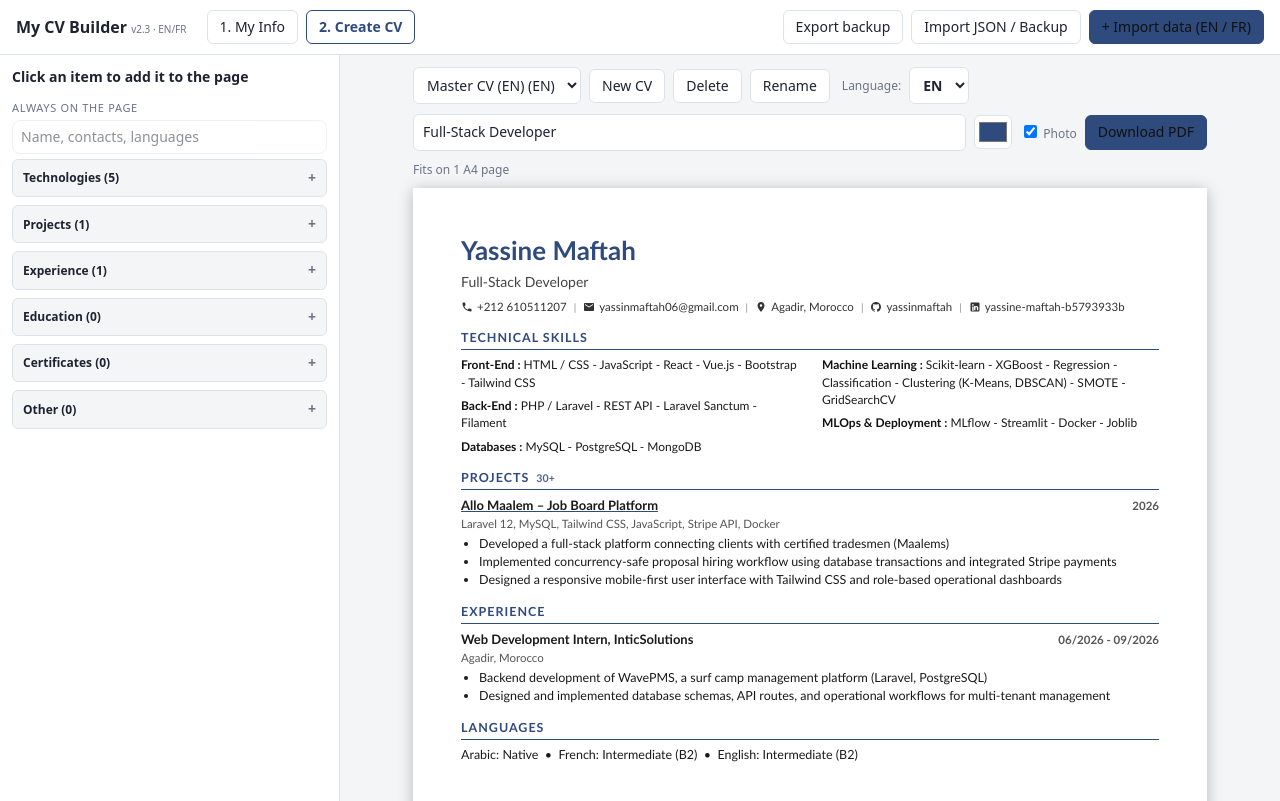
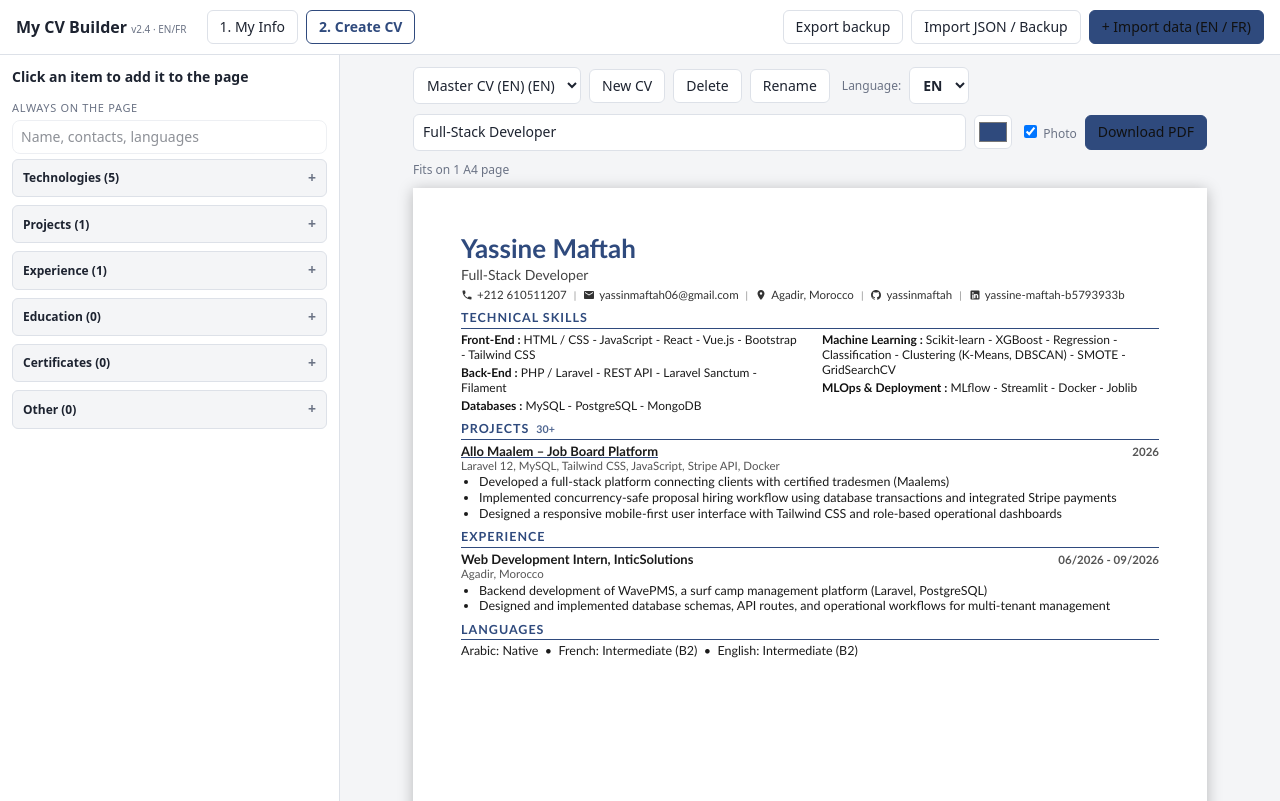
Before and after one commit to yassinmaftah/cv, a plain HTML site: page index.html in a window 1280 px wide. Both pictures are taken after a click on the button "2. Create CV". Drawn offline with Linux system fonts and the light colour scheme.

Commit message:
Reduce CV whitespace without changing original design (index.html)

```diff
--- a/index.html
+++ b/index.html
@@ -57,12 +57,12 @@ label{display:block;font-size:12px;color:var(--mut);margin:8px 0 3px}
 .tool input[type=color]{width:38px;padding:2px;height:34px}
 #pagebox{flex:none;position:relative}
 #page{transform-origin:top left}
-#page{width:794px;min-height:1123px;background:#fff;color:#1a1a1a;padding:44px 48px;box-shadow:0 2px 14px rgba(0,0,0,.25);font:12.5px/1.45 Calibri,Arial,sans-serif}
+#page{width:794px;min-height:1123px;background:#fff;color:#1a1a1a;padding:44px 48px;box-shadow:0 2px 14px rgba(0,0,0,.25);font:12.5px/1.25 Calibri,Arial,sans-serif}
 #page h1{margin:0;font-size:26px;color:var(--cvac)}
 #page .hl{font-size:14px;color:#444;margin-top:2px}
 
 /* Contact line */
-#page .ct{font-size:11.5px;color:#333;margin-top:7px;display:flex;flex-wrap:wrap;align-items:center;line-height:1.4}
+#page .ct{font-size:11.5px;color:#333;margin-top:4px;display:flex;flex-wrap:wrap;align-items:center;line-height:1.25}
 #page .ct-item{display:inline-flex;align-items:center;color:#333;text-decoration:none;white-space:nowrap}
 #page a.ct-item{color:#333;text-decoration:none}
 #page a.ct-item:hover{text-decoration:underline}
@@ -74,23 +74,23 @@ label{display:block;font-size:12px;color:var(--mut);margin:8px 0 3px}
 #page h3 .project-count-link:hover{text-decoration:underline}
 #page h3 .project-count{font-size:.85em;font-weight:700;letter-spacing:0;opacity:.85}
 /* CV Sections & Items */
-#page h3{margin:14px 0 6px;font-size:12.5px;font-weight:700;text-transform:uppercase;letter-spacing:.08em;color:var(--cvac,#1d2330);border-bottom:1.5px solid var(--cvac,#1d2330);padding-bottom:2px}
-#page .it{position:relative;margin-bottom:8px}
-#page .cert-item{font-size:12px;line-height:1.45;margin-bottom:4px;break-inside:avoid;overflow-wrap:anywhere}
+#page h3{margin:8px 0 3px;font-size:12.5px;font-weight:700;text-transform:uppercase;letter-spacing:.08em;color:var(--cvac,#1d2330);border-bottom:1.5px solid var(--cvac,#1d2330);padding-bottom:2px}
+#page .it{position:relative;margin-bottom:4px}
+#page .cert-item{font-size:12px;line-height:1.25;margin-bottom:2px;break-inside:avoid;overflow-wrap:anywhere}
 #page .cert-item .t{font-size:inherit}
 #page .it-head{display:flex;justify-content:space-between;align-items:baseline;gap:8px}
 #page .t{font-weight:700;font-size:13px}
 #page .t a{color:#1a1a1a;text-decoration:underline;text-decoration-color:var(--cvac)}
 #page .d{font-size:11.5px;font-weight:600;color:#555;white-space:nowrap;margin-left:auto;text-align:right}
-#page .s{color:#555;font-size:11.5px;margin-top:1px}
-#page ul{margin:2px 0 0;padding-left:18px}
-#page p{margin:2px 0 0}
+#page .s{color:#555;font-size:11.5px;margin-top:0}
+#page ul{margin:1px 0 0;padding-left:18px}
+#page p{margin:1px 0 0}
 #page .top{display:flex;justify-content:space-between;gap:16px;align-items:center}
 #page .top img{width:92px;height:92px;border-radius:0;object-fit:cover}
 
 /* 2-column technologies layout */
-#page .tech-cols{columns:2;column-gap:24px;margin-bottom:4px}
-#page .tech-item{break-inside:avoid;-webkit-column-break-inside:avoid;page-break-inside:avoid;display:block;margin-bottom:6px;font-size:12px;line-height:1.45;position:relative}
+#page .tech-cols{columns:2;column-gap:24px;margin-bottom:2px}
+#page .tech-item{break-inside:avoid;-webkit-column-break-inside:avoid;page-break-inside:avoid;display:block;margin-bottom:3px;font-size:12px;line-height:1.25;position:relative}
 #page .tech-item b{color:#111;font-weight:700}
 
 /* Left panel collapsible groups */
@@ -124,7 +124,7 @@ button:disabled{opacity:.5;cursor:not-allowed}
 </head>
 <body>
 <header>
- <h1>My CV Builder <small style="font-size:10px;color:var(--mut);font-weight:400">v2.3 · EN/FR</small></h1>
+ <h1>My CV Builder <small style="font-size:10px;color:var(--mut);font-weight:400">v2.4 · EN/FR</small></h1>
  <button id="tInfo" class="on">1. My Info</button>
  <button id="tCV">2. Create CV</button>
  <span class="sp"></span>
```
